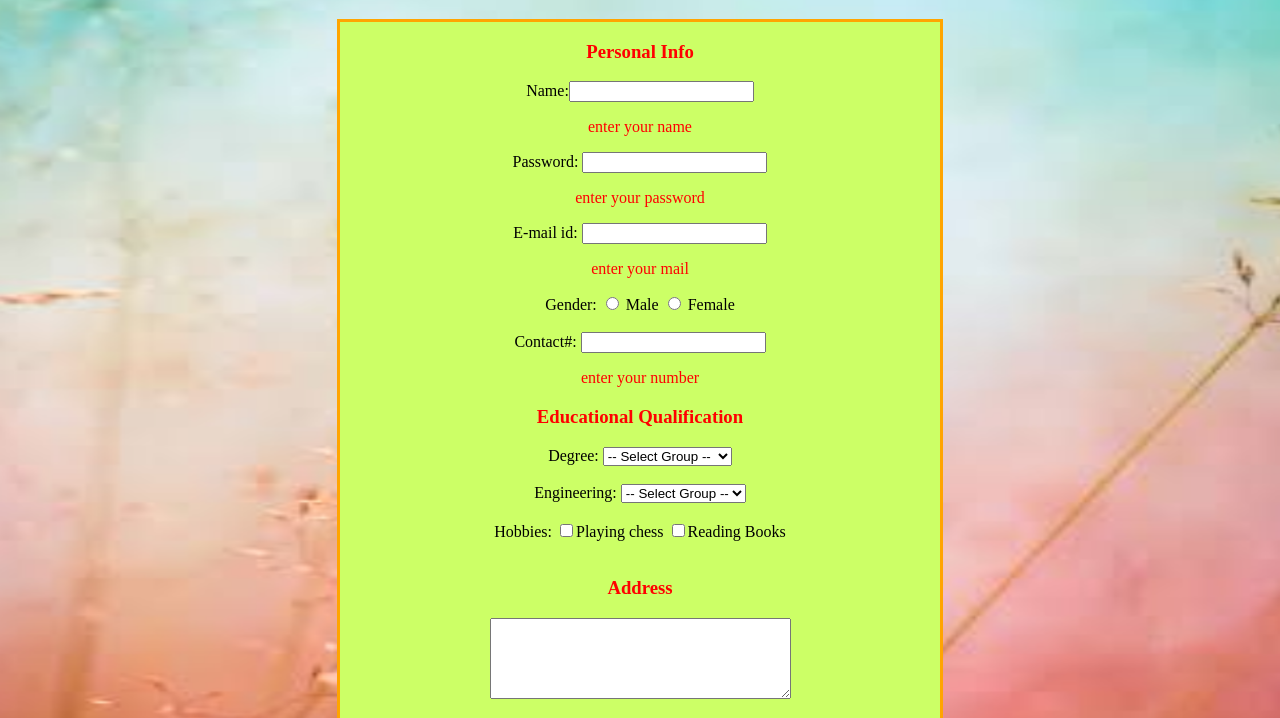
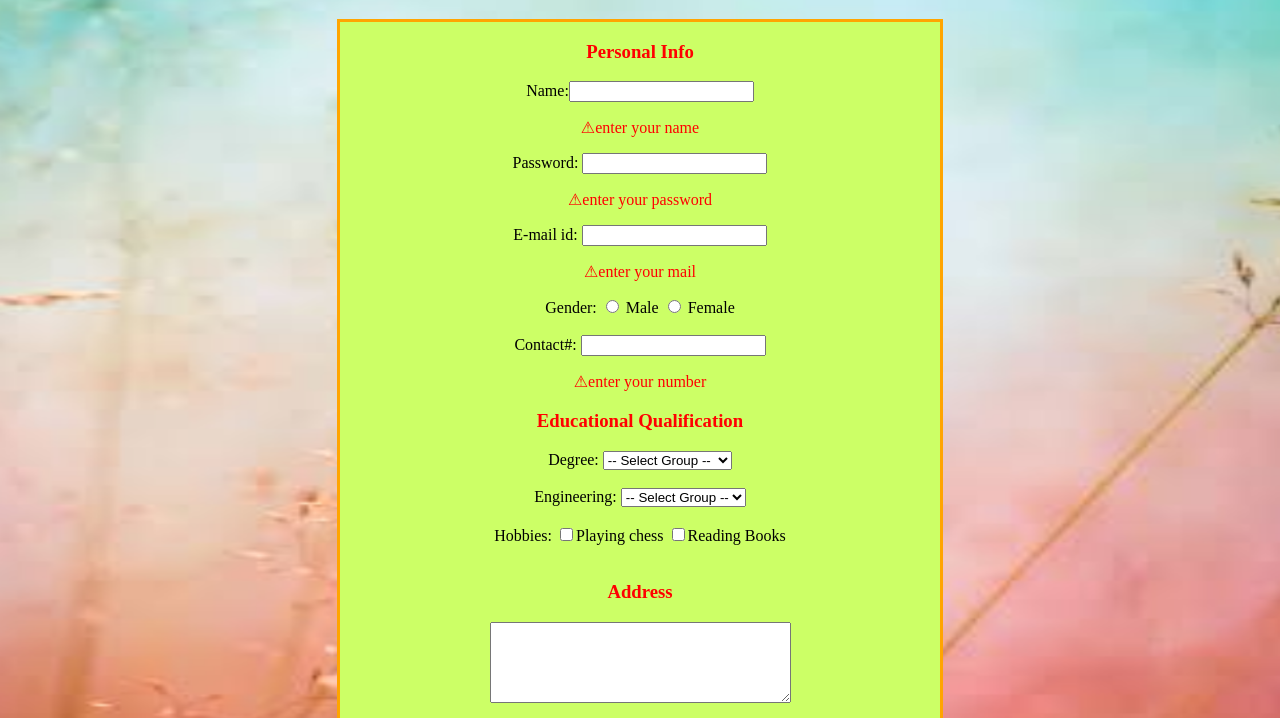
Before and after one commit to Swapnilproject/swapnil-computer-project, a plain HTML site: page index.html in a window 1280 px wide. Both pictures are taken after a click on the picture 640 px from the left and 705 px from the top of the page. Shown: the part 61-779 px from the top of the page. Drawn offline with Linux system fonts and the light colour scheme.

Commit message:
Update index.html

```diff
--- a/index.html
+++ b/index.html
@@ -77,7 +77,7 @@
     document.getElementById("he").innerHTML = "<img src='final-comp.gif'><m><br><br>Thank you for submitting<br><br></m>";
     }else{
       alert("enter correct name");
-      document.getElementById("n").innerHTML = "enter your name ";
+      document.getElementById("n").innerHTML = "&#9888;enter your name ";
     }
     if(b.length>5){
       document.getElementById("demo").innerHTML = "<br><h4><g><u>Message box</u></g></h4><U>" +x+ "</U> your form is submitted successfully<br>Mail us:<a href=mailto:pradhanswapnil02@gmail.com target=_blank> pradhanswapnil02@gmail.com</a><br>Your mail is:"+b+ "<br>Your mobile is +91 "+v+"<br>";
@@ -85,7 +85,7 @@
     document.getElementById("he").innerHTML = "<img src='final-comp.gif'><m><br><br>Thank you for submitting<br><br></m>";
     }else{
       alert("enter correct mail");
-      document.getElementById("p").innerHTML = "enter your mail";
+      document.getElementById("p").innerHTML = "&#9888;enter your mail";
     }
     if(v.length>10){
       document.getElementById("demo").innerHTML = "<br><h4><g><u>Message box</u></g></h4><U>" +x+ "</U> your form is submitted successfully<br>Mail us:<a href=mailto:pradhanswapnil02@gmail.com target=_blank> pradhanswapnil02@gmail.com</a><br>Your mail is:"+b+ "<br>Your mobile is +91 "+v+"<br>";
@@ -93,7 +93,7 @@
     document.getElementById("he").innerHTML = "<img src='final-comp.gif'><m><br><br>Thank you for submitting<br><br></m>";
     }else{
       alert("enter correct number");
-      document.getElementById("lj").innerHTML = "enter your number";
+      document.getElementById("lj").innerHTML = "&#9888;enter your number";
     }
     if(m.length>0){
       document.getElementById("demo").innerHTML = "<br><h4><g><u>Message box</u></g></h4><U>" +x+ "</U> your form is submitted successfully<br>Mail us:<a href=mailto:pradhanswapnil02@gmail.com target=_blank> pradhanswapnil02@gmail.com</a><br>Your mail is:"+b+ "<br>Your mobile is +91 "+v+"<br>";
@@ -101,7 +101,7 @@
     document.getElementById("he").innerHTML = "<img src='final-comp.gif'><m><br><br>Thank you for submitting<br><br></m>";
     }else{
       alert("enter correct password");
-      document.getElementById("o").innerHTML = "enter your password";
+      document.getElementById("o").innerHTML = "&#9888;enter your password";
     }
   }
   </script>
```
